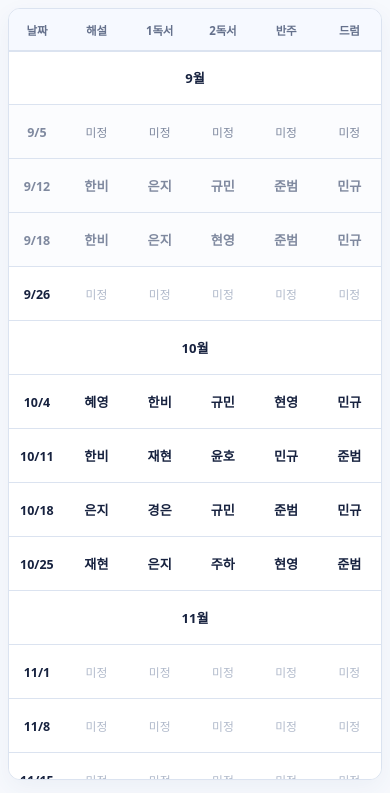
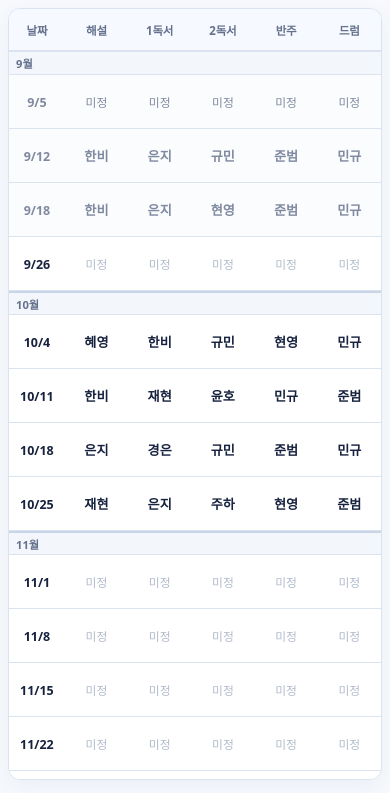
Before and after one commit to Byoung-Yong/schedule, a website: page public/index.html in a window 390 px wide. Shown: the part 51-844 px from the top of the page. Drawn offline with Linux system fonts and the light colour scheme; no server answers.

Commit message:
Style monthly schedule dividers

```diff
--- a/public/styles.css
+++ b/public/styles.css
@@ -486,3 +486,33 @@ tr.today td {
     scroll-behavior: auto !important;
   }
 }
+
+
+.month-divider td {
+  height: 28px;
+  padding: 0 12px;
+  border-top: 2px solid var(--line-strong);
+  border-bottom: 1px solid var(--line);
+  color: #65718c;
+  background: #f3f6fb;
+  text-align: left;
+  font-size: 0.78rem;
+  font-weight: 800;
+}
+
+.month-divider:first-child td {
+  border-top: 0;
+}
+
+.month-divider span {
+  display: inline-block;
+}
+
+@media (max-width: 700px) {
+  .month-divider td {
+    height: 24px;
+    padding: 0 7px;
+    background: #f3f6fb;
+    font-size: 0.7rem;
+  }
+}
```
